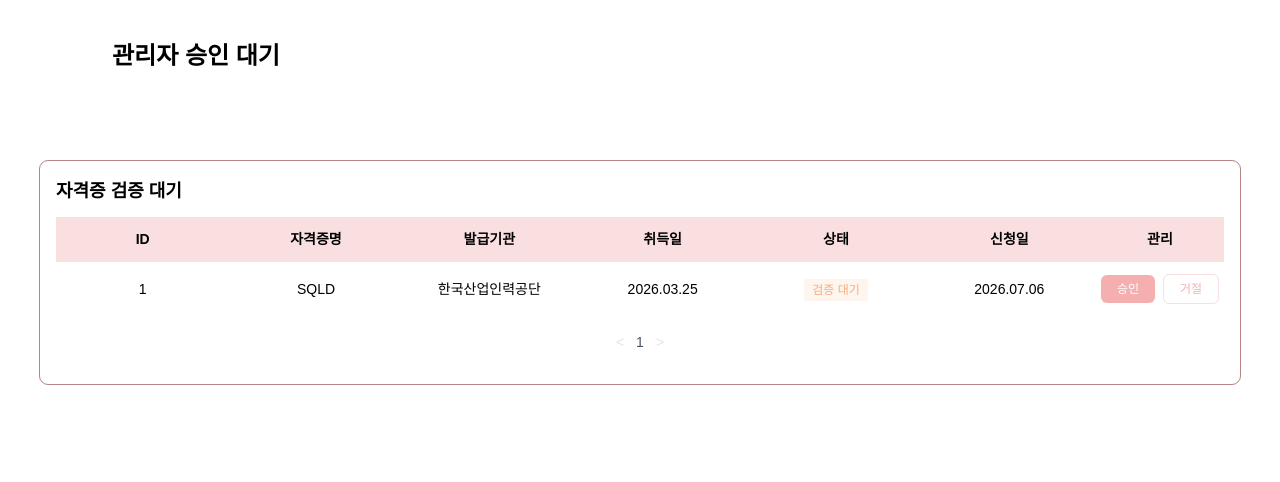
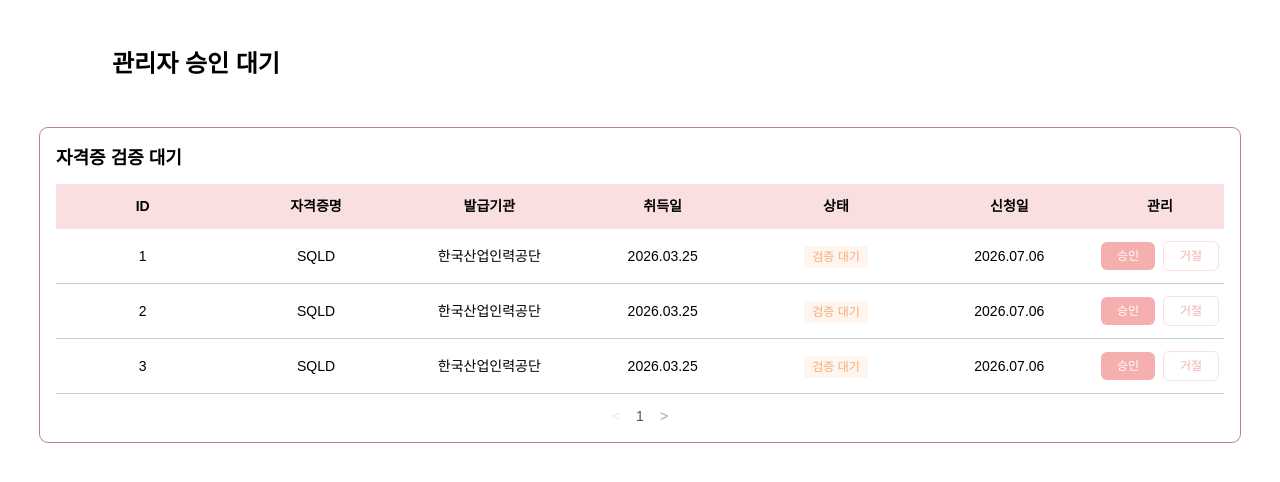
Before and after one commit to FiveOneStudy/Client, a React (Create React App) app: page /admin in a window 1280 px wide. Shown: the top 482 px of the page. Built offline with nearby package versions, Linux system fonts and the light colour scheme; a web font is replaced by a local one.

Commit message:
feat: 자격증 승인 행 넘기는 버튼 추가

```diff
--- a/src/components/admin/ApprovalTable.jsx
+++ b/src/components/admin/ApprovalTable.jsx
@@ -13,7 +13,7 @@ export default function ApprovalTable({
   onReject,
 }) {
   return (
-    <div className="w-[1200px] outline outline-1 outline-P500 rounded-lg p-4">
+    <div className="w-[1200px] mx-auto outline outline-1 outline-P500 rounded-lg p-4">
       <div className="text-lg font-semibold mb-3">{title}</div>
 
       <table className="w-full table-fixed text-sm">
@@ -29,7 +29,7 @@ export default function ApprovalTable({
         </thead>
         <tbody>
           {data.map((row) => (
-            <tr key={row.id} className="border-b last:border-b-0">
+            <tr key={row.id} className="border-b border-G200">
               {columns.map((col) => (
                 <td key={col.key} className="text-center py-3 px-4 truncate">
                   {col.key === "status" ? (
--- a/src/components/admin/Pagination.jsx
+++ b/src/components/admin/Pagination.jsx
@@ -1,7 +1,7 @@
 // components/admin/Pagination.jsx
 export default function Pagination({ page, totalPages, onChange }) {
   return (
-    <div className="flex items-center justify-center gap-3 text-sm text-gray-400 py-4">
+    <div className="flex items-center justify-center gap-4 text-sm text-gray-400 mt-3">
       <button
         onClick={() => onChange(page - 1)}
         disabled={page <= 1}
--- /dev/null
+++ b/src/hooks/usePagination.js
@@ -0,0 +1,15 @@
+// hooks/usePagination.js
+import { useState, useMemo } from "react";
+
+export function usePagination(data, itemsPerPage = 3) {
+  const [page, setPage] = useState(1);
+
+  const totalPages = Math.max(1, Math.ceil(data.length / itemsPerPage));
+
+  const pagedData = useMemo(() => {
+    const start = (page - 1) * itemsPerPage;
+    return data.slice(start, start + itemsPerPage);
+  }, [data, page, itemsPerPage]);
+
+  return { page, setPage, totalPages, pagedData };
+}
--- a/src/pages/admin/Admin.jsx
+++ b/src/pages/admin/Admin.jsx
@@ -1,40 +1,54 @@
+// pages/admin/Admin.jsx
+import { useState } from "react";
+import { usePagination } from "../../hooks/usePagination";
 import ApprovalTable from "../../components/admin/ApprovalTable";
 
-export default function Admin() {
-  return (
-    <div>
-      <h1 className="text-2xl font-semibold absolute top-10 left-28 ">
-        관리자 승인 대기
-      </h1>
-      <div className="flex w-full h-96 mt-20 items-center justify-center">
-        <ApprovalTable
-          title="자격증 검증 대기"
-          columns={[
+const certColumns = [
   { key: "id", label: "ID" },
   { key: "certName", label: "자격증명" },
   { key: "issuer", label: "발급기관" },
   { key: "acquiredDate", label: "취득일" },
   { key: "status", label: "상태" },
   { key: "submittedAt", label: "신청일" },
-          ]}
-          data={[
-            {
-              id: 1,
-              certName: "SQLD",
-              issuer: "한국산업인력공단",
-              acquiredDate: "2026.03.25",
-              status: "PENDING",
-              submittedAt: "2026.07.06",
-            },
-            // ...
-          ]}
-          page={1}
-          totalPages={1}
-          onPageChange={(page) => console.log("페이지 이동", page)}
-          onApprove={(row) => console.log("승인", row.id)}
-          onReject={(row) => console.log("거절", row.id)}
+];
+
+// 임시 목업 데이터 (나중에 API 연동 시 이 부분만 교체)
+const mockCertList = [
+  { id: 1, certName: "SQLD", issuer: "한국산업인력공단", acquiredDate: "2026.03.25", status: "PENDING", submittedAt: "2026.07.06" },
+  { id: 2, certName: "SQLD", issuer: "한국산업인력공단", acquiredDate: "2026.03.25", status: "PENDING", submittedAt: "2026.07.06" },
+  { id: 3, certName: "SQLD", issuer: "한국산업인력공단", acquiredDate: "2026.03.25", status: "PENDING", submittedAt: "2026.07.06" },
+  { id: 4, certName: "컴활 2급", issuer: "대한상공회의소", acquiredDate: "2026.04.10", status: "PENDING", submittedAt: "2026.07.05" },
+];
+
+export default function AdminApprovalPage() {
+  const [certList, setCertList] = useState(mockCertList);
+
+  const { page, setPage, totalPages, pagedData } = usePagination(certList, 3);
+
+  const handleApprove = (row) => {
+    if (!window.confirm("승인하시겠습니까?")) return;
+    setCertList((prev) => prev.filter((item) => item.id !== row.id));
+  };
+
+  const handleReject = (row) => {
+    if (!window.confirm("거절하시겠습니까?")) return;
+    setCertList((prev) => prev.filter((item) => item.id !== row.id));
+  };
+
+  return (
+    <div className="min-h-screen mt-16 flex flex-col items-center pt-16 px-6">
+      <h1 className="font-semibold text-2xl top-12 left-28 absolute">관리자 승인 대기</h1>
+      <ApprovalTable
+        title="자격증 검증 대기"
+        columns={certColumns}
+        data={pagedData}
+        page={page}
+        totalPages={totalPages}
+        onPageChange={setPage}
+        onApprove={handleApprove}
+        onReject={handleReject}
       />
     </div>
-    </div>
+
   );
 }
```
Lines whose indentation alone changed are shown as unchanged.
